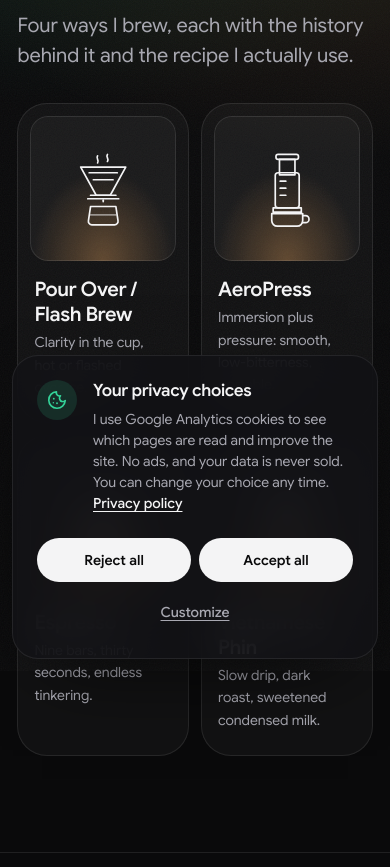
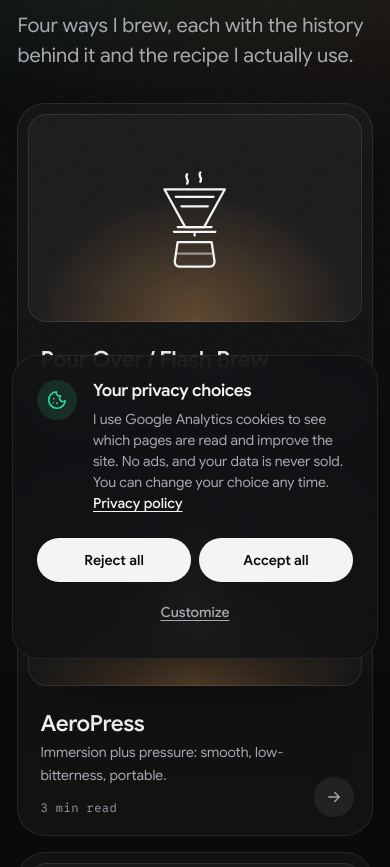
Before and after one commit to johnha912/johnha912.github.io, a plain HTML site: page site/coffee-blog/index.html in a window 390 px wide. Shown: the part 173-1040 px from the top of the page. Drawn offline with Linux system fonts and the light colour scheme.

Commit message:
Coffee index: one column of boxed cards on phones
Owner picked option B after a Webflow showcase review: on phones each
brew card runs full width with the 16:10 art, title, description, read
time and arrow, like desktop. 10px inset with concentric corners. Two
columns start at 48rem so a card never drops below about 330px.

Co-Authored-By: Claude Opus 5.5 <noreply@anthropic.com>
Claude-Session: https://claude.ai/code/session_01F8TWfkfkSLK8AV6r3PKrvj

```diff
--- a/site/assets/css/site.css
+++ b/site/assets/css/site.css
@@ -1069,20 +1069,22 @@ main { flex: 1; padding-top: var(--nav-h); }
    ========================================================================== */
 .page-bottom { padding-bottom: var(--space-9); }
 
-.brew-grid { display: grid; grid-template-columns: repeat(2, minmax(0, 1fr)); gap: var(--space-3); padding: 0; list-style: none; }
-@media (min-width: 40rem) { .brew-grid { gap: var(--space-5); } }
+/* Phones: one column (owner pick "B", 2026-11-16, after the Webflow showcase review: premium sites run boxed cards
+   full width on phones). From 48rem: two columns, so a card is never narrower than ~330px. */
+.brew-grid { display: grid; grid-template-columns: minmax(0, 1fr); gap: var(--space-4); padding: 0; list-style: none; }
+@media (min-width: 48rem) { .brew-grid { grid-template-columns: repeat(2, minmax(0, 1fr)); gap: var(--space-5); } }
 /* auto 1fr: when a row stretches the card, the extra height goes to the text, not the art (which would widen via aspect-ratio). */
-/* Every width: each card is one object, the art inset inside a surface, the text in the same box
-   (owner request 2026-11-16: phones get the same wrapped card as desktop, with room between the frame and its content).
-   Phones: 12px inset, art at --r-md, card radius = art radius + inset so the two corners stay concentric.
-   From 40rem: --inset, 16:10 art at --r-lg inside --r-xl, meta line, arrow. */
+/* Every width: each card is one object holding the 16:10 art, title, description, a mono "N min read" line and the arrow.
+   Two-layer spacing: the art sits a small inset from the frame, the text a wider one.
+   Phones: 10px inset, art at --r-md, card radius = art radius + inset so the corners stay concentric.
+   From 48rem: --inset, art at --r-lg inside --r-xl. */
 .brew-card {
   display: grid;
   grid-template-rows: auto 1fr;
   height: 100%;
-  padding: var(--space-3);
+  padding: 10px;
   border: 1px solid var(--border);
-  border-radius: calc(var(--r-md) + var(--space-3));
+  border-radius: calc(var(--r-md) + 10px);
   background: var(--surface);
   text-decoration: none;
   transition: background-color var(--dur-fast), border-color var(--dur-fast);
@@ -1100,34 +1102,30 @@ main { flex: 1; padding-top: var(--nav-h); }
   box-shadow: inset 0 0 0 1px var(--ring-photo);
   color: var(--text);
 }
-.brew-card__art { border-radius: var(--r-md); }
-.brew-card__art svg { width: 58%; height: auto; }
-.brew-card__body { display: grid; grid-template-columns: minmax(0, 1fr) auto; align-items: start; gap: var(--space-3); padding: var(--space-4) var(--space-1) var(--space-3); }
-.brew-card__title { font-size: var(--fs-lg); letter-spacing: var(--tracking-tight); line-height: var(--lh-snug); transition: color var(--dur-fast); }
+.brew-card__art { aspect-ratio: 16 / 10; border-radius: var(--r-md); }
+.brew-card__art svg { width: 34%; height: auto; }
+.brew-card__body { display: grid; grid-template-columns: minmax(0, 1fr) auto; align-items: end; gap: var(--space-3); padding: var(--space-5) var(--space-2) var(--space-2) var(--space-3); }
+.brew-card__title { font-size: var(--fs-xl); letter-spacing: var(--tracking-tight); line-height: var(--lh-snug); transition: color var(--dur-fast); }
 .brew-card__desc { margin-top: var(--space-1); color: var(--text-muted); font-size: var(--fs-sm); }
-.brew-card .stack__arrow,
-.brew-card__meta { display: none; }
-@media (min-width: 40rem) {
+.brew-card__meta {
+  margin-top: var(--space-3);
+  font-family: var(--font-mono);
+  font-size: var(--fs-xs);
+  letter-spacing: var(--tracking-meta);
+  font-variant-numeric: tabular-nums;
+  color: var(--text-faint);
+}
+@media (min-width: 48rem) {
   .brew-card { padding: var(--inset); border-radius: var(--r-xl); }
-  .brew-card__art { aspect-ratio: 16 / 10; border-radius: var(--r-lg); }
+  .brew-card__art { border-radius: var(--r-lg); }
   .brew-card__art svg { width: 38%; }
-  .brew-card__body { align-items: end; padding: var(--space-5) var(--space-4) var(--space-4) var(--space-5); }
-  .brew-card__title { font-size: var(--fs-xl); }
-  .brew-card .stack__arrow { display: grid; }
-  .brew-card__meta {
-    display: block;
-    margin-top: var(--space-4);
-    font-family: var(--font-mono);
-    font-size: var(--fs-xs);
-    letter-spacing: var(--tracking-meta);
-    font-variant-numeric: tabular-nums;
-    color: var(--text-faint);
-  }
+  .brew-card__body { padding: var(--space-5) var(--space-4) var(--space-4) var(--space-5); }
+  .brew-card__meta { margin-top: var(--space-4); }
 }
 .brew-card:focus-visible { border-color: var(--border-strong); background: var(--surface-2); }
 .brew-card:focus-visible .brew-card__title { color: var(--accent); }
 .brew-card:focus-visible .stack__arrow { background: var(--accent); color: var(--accent-ink); }
-@media (hover: hover) and (min-width: 40rem) { .brew-card:hover { border-color: var(--border-strong); background: var(--surface-2); } }
+@media (hover: hover) { .brew-card:hover { border-color: var(--border-strong); background: var(--surface-2); } }
 @media (hover: hover) {
   .brew-card:hover .brew-card__title { color: var(--accent); }
   .brew-card:hover .stack__arrow { background: var(--accent); color: var(--accent-ink); }
```
Also changed, not shown: 2 other files.
